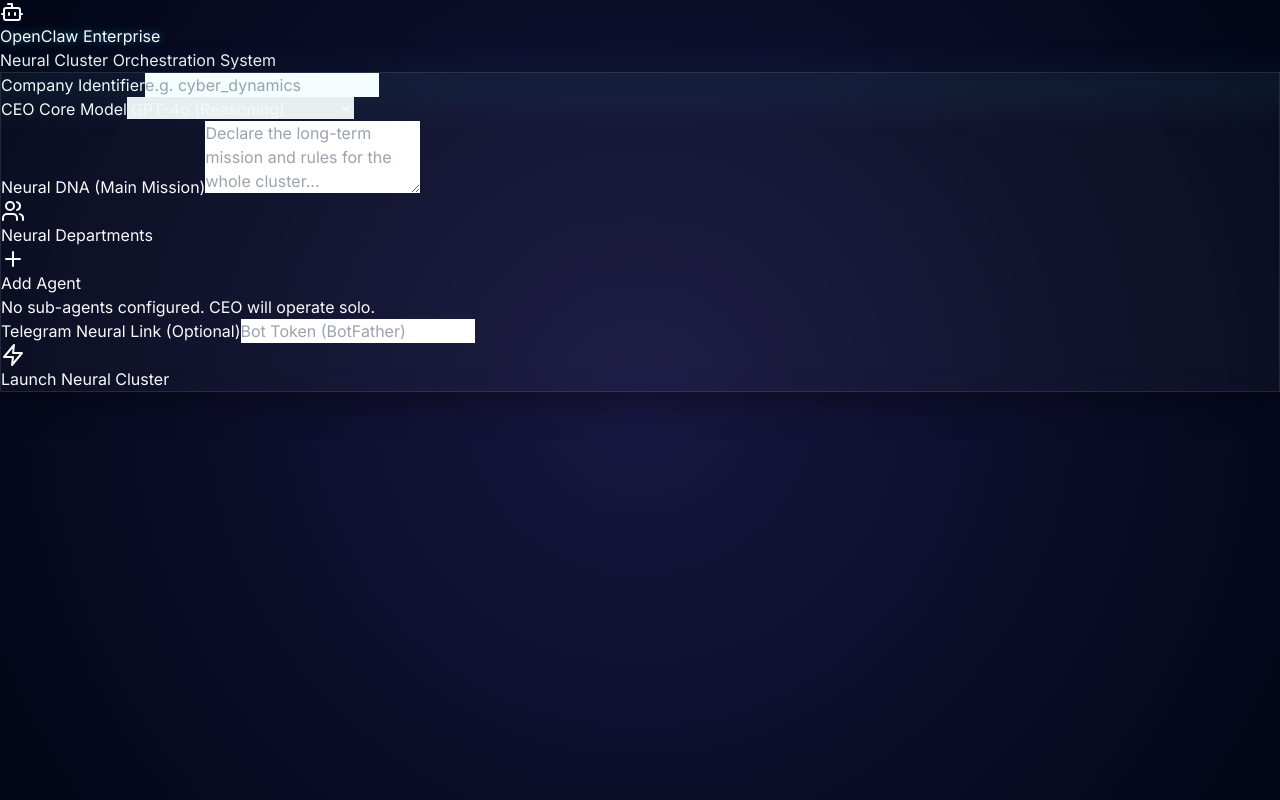
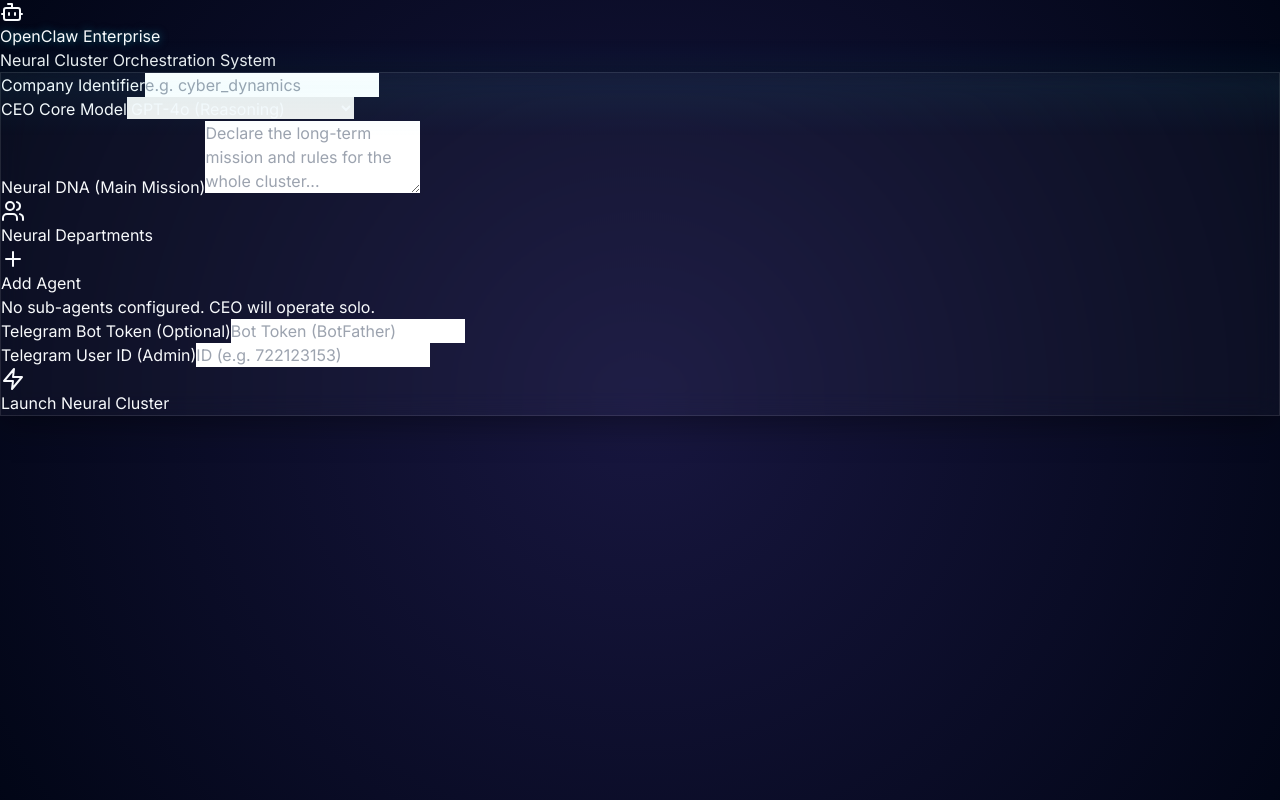
Before and after one commit to SergioFinix/LaunchOpenClaw, a Next.js app in the folder frontend/: page / in a window 1280 px wide. Built offline with nearby package versions, Linux system fonts and the light colour scheme.

Commit message:
UI: Add Telegram User ID (Admin) field for multi-tenant auth

```diff
--- a/frontend/src/app/page.tsx
+++ b/frontend/src/app/page.tsx
@@ -36,6 +36,7 @@ export default function AgentLauncher() {
   const [businessPlan, setBusinessPlan] = useState("");
   const [mainAgentModel, setMainAgentModel] = useState("gpt-4o");
   const [telegramToken, setTelegramToken] = useState("");
+  const [telegramAdminId, setTelegramAdminId] = useState("");
   const [departments, setDepartments] = useState<{ name: string; model: string }[]>([]);
   const [loading, setLoading] = useState(false);
   const [result, setResult] = useState<null | { success: boolean; url?: string; error?: string }>(null);
@@ -67,6 +68,7 @@ export default function AgentLauncher() {
       const payload = {
         companyId: companyId.toLowerCase().replace(/\s+/g, '_'),
         telegramToken: telegramToken,
+        telegramAdminId: telegramAdminId,
         plandeempresa: businessPlan,
         mainAgent: { role: "ceo", model: mainAgentModel },
         departments: departments.map(d => ({
@@ -222,8 +224,9 @@ export default function AgentLauncher() {
             </div>
 
             {/* Telegram */}
-            <div className="space-y-2 pt-4">
-              <label className="text-xs font-bold uppercase tracking-widest text-cyber-cyan ml-1">Telegram Neural Link (Optional)</label>
+            <div className="grid grid-cols-1 md:grid-cols-2 gap-6 pt-4 border-t border-white/5">
+              <div className="space-y-2">
+                <label className="text-xs font-bold uppercase tracking-widest text-cyber-cyan ml-1">Telegram Bot Token (Optional)</label>
                 <input
                   type="text"
                   value={telegramToken}
@@ -231,6 +234,17 @@ export default function AgentLauncher() {
                   placeholder="Bot Token (BotFather)"
                   className="w-full bg-white/5 border border-white/10 rounded-xl px-4 py-4 text-white placeholder:text-slate-600 focus:outline-none focus:border-cyber-cyan/50 font-mono"
                 />
+              </div>
+              <div className="space-y-2">
+                <label className="text-xs font-bold uppercase tracking-widest text-cyber-pink ml-1">Telegram User ID (Admin)</label>
+                <input
+                  type="text"
+                  value={telegramAdminId}
+                  onChange={(e) => setTelegramAdminId(e.target.value)}
+                  placeholder="ID (e.g. 722123153)"
+                  className="w-full bg-white/5 border border-white/10 rounded-xl px-4 py-4 text-white placeholder:text-slate-600 focus:outline-none focus:border-cyber-pink/50 font-mono"
+                />
+              </div>
             </div>
 
             {/* Submit */}
```
Lines whose indentation alone changed are shown as unchanged.
